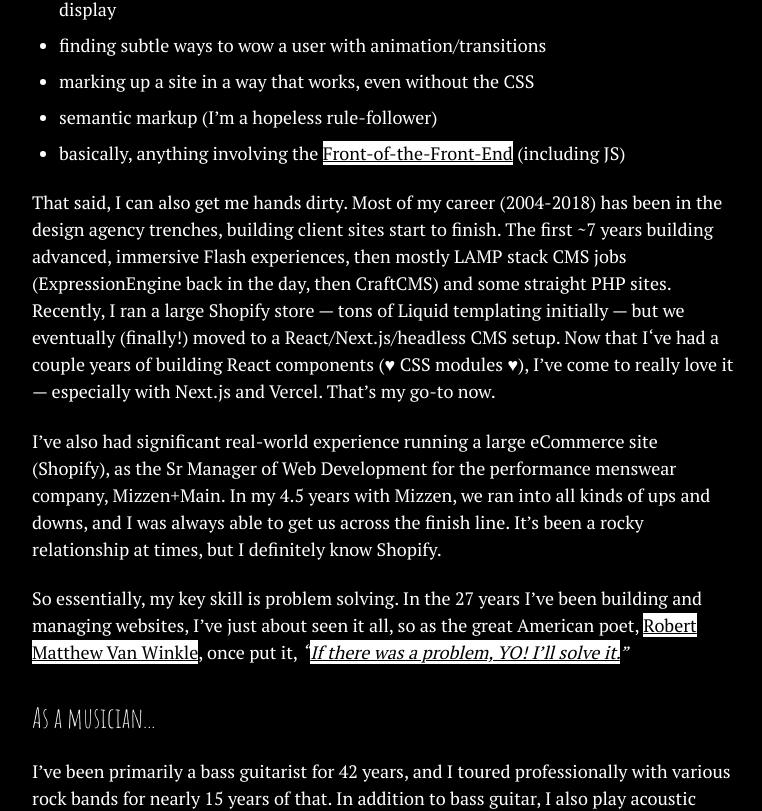
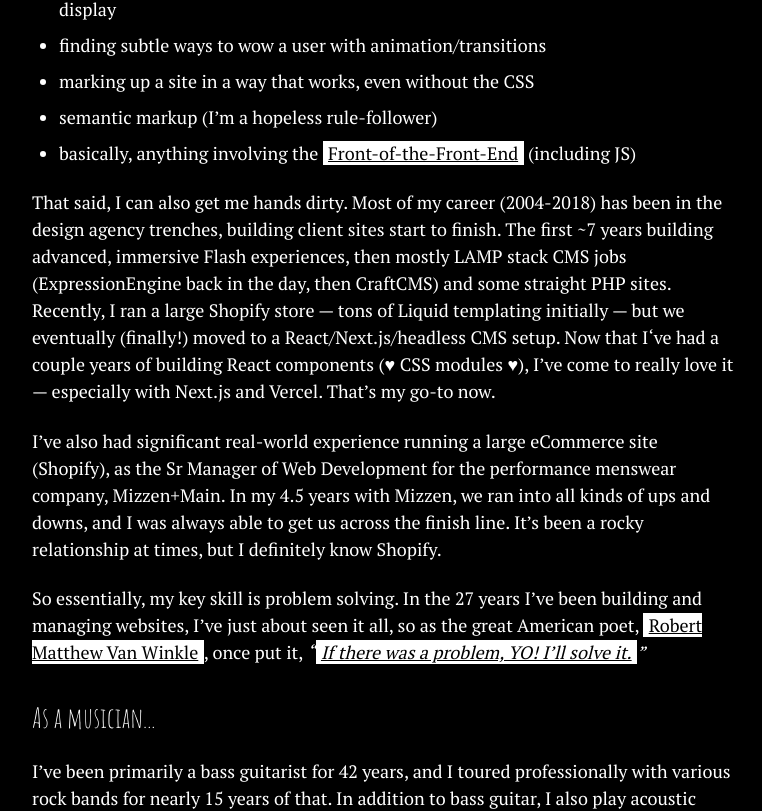
Before and after one commit to bootsified/bootsified-2025, a Next.js app: page /about in a window 1280 px wide. Shown: the part 875-1686 px from the top of the page, without its empty margins (256-1018 px from the left). Built offline with nearby package versions, Linux system fonts and the light colour scheme; no server answers.

Commit message:
better focus state for textblock anchors

```diff
--- a/src/components/TextBlock/TextBlock.module.css
+++ b/src/components/TextBlock/TextBlock.module.css
@@ -24,6 +24,31 @@
 	label {
 		transition: color 1000ms ease;
 	}
+
+	a {
+		background-color: var(--text);
+		color: var(--text-reverse);
+		padding-left: 0.3em;
+		padding-right: 0.3em;
+
+		&:has(span) {
+			display: inline-block;
+			text-decoration: none;
+		}
+
+		@nest [data-whatintent="mouse"] &:hover {
+			text-decoration: none;
+		}
+	}
+
+	a:focus {
+		outline: none;
+
+		@nest [data-whatintent="keyboard"] & {
+			outline-offset: 1px;
+  		outline: 3px dotted var(--text);
+		}
+	}
 }
 
 .narrow {
--- a/src/styles/globals.css
+++ b/src/styles/globals.css
@@ -59,18 +59,7 @@
 }
 
 a {
-	background-color: var(--text);
-  color: var(--text-reverse);
-  /* transition: all var(--hover-duration) ease; */
 
-  &:has(span) {
-    display: inline-block;
-    text-decoration: none;
-  }
-
-	@nest [data-whatintent="mouse"] &:hover {
-		text-decoration: none;
-	}
 }
 
 a:focus,
```
